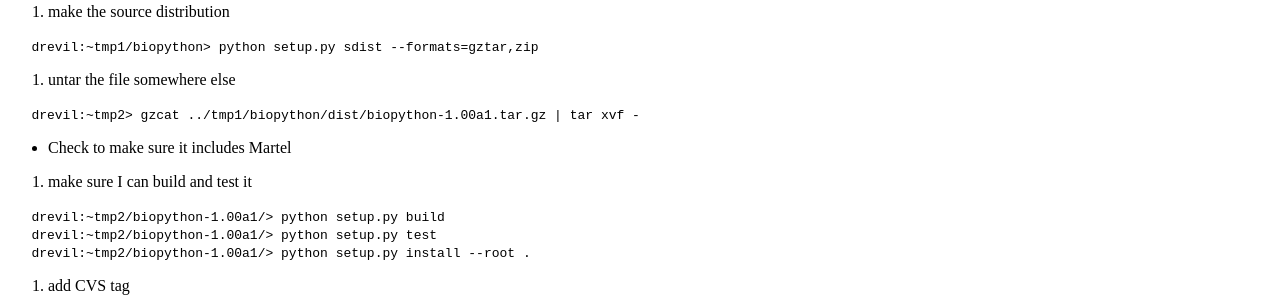
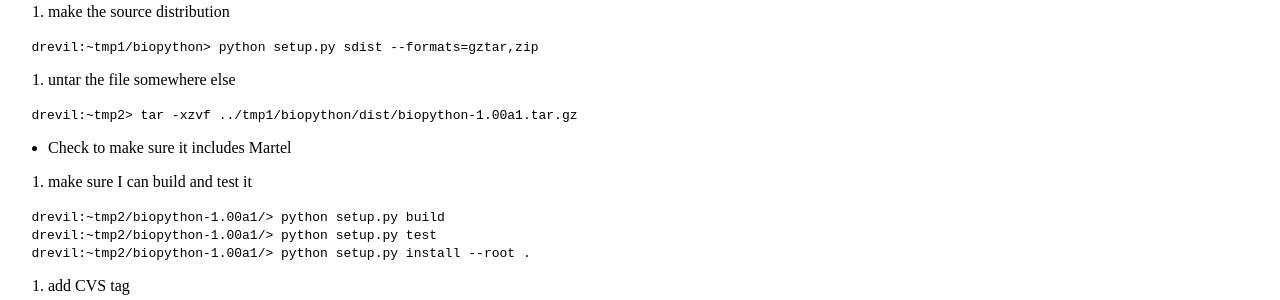
Before and after one commit to biopython/biopython.github.io, a Jekyll site: the page built from wiki/Building_a_release.md, in a window 1280 px wide. Shown: the part 935-1235 px from the top of the page. Built offline with Jekyll 4.4.1, drawn with Linux system fonts in a browser that asks for light colours.

Commit message:
Change to wiki page

```diff
--- a/wiki/Building_a_release.md
+++ b/wiki/Building_a_release.md
@@ -61,7 +61,7 @@ new downloads. Make sure to commit the modified Martel to CVS.
 
 14. untar the file somewhere else
 
-`   drevil:~tmp2> gzcat ../tmp1/biopython/dist/biopython-1.00a1.tar.gz | tar xvf -`
+`   drevil:~tmp2> tar -xzvf ../tmp1/biopython/dist/biopython-1.00a1.tar.gz`
 
 -   Check to make sure it includes Martel
 
```
Also changed, not shown: 1 other file.
